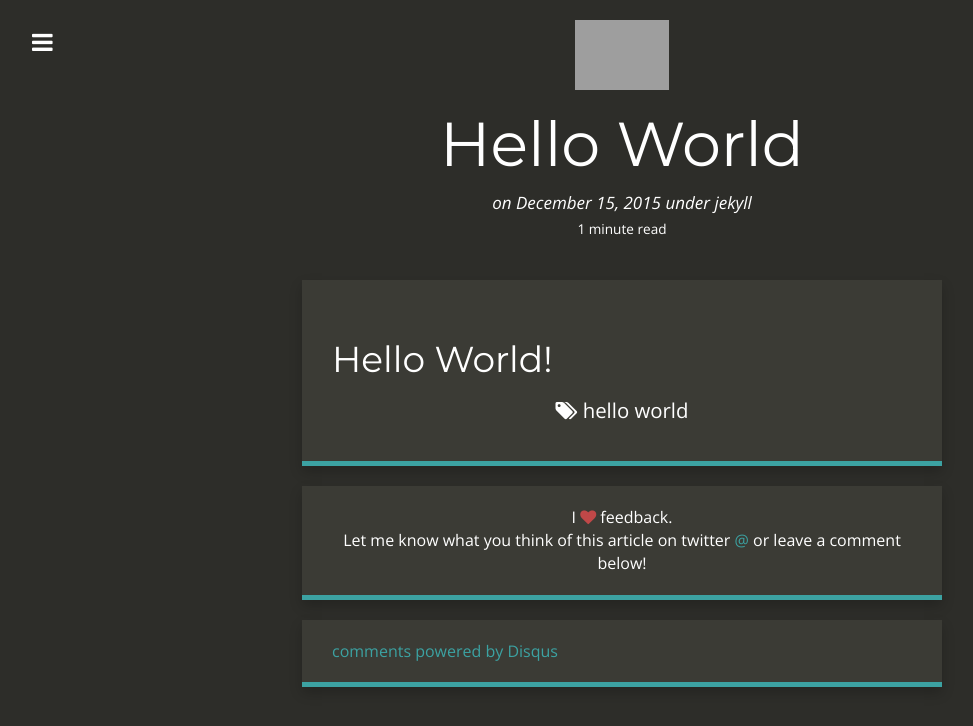
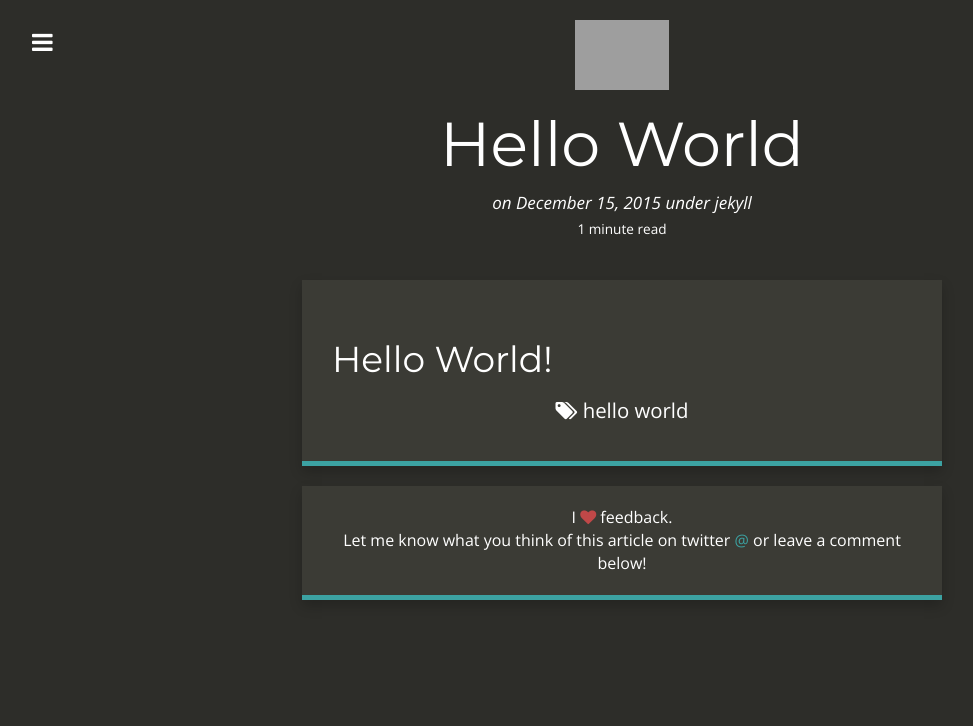
Before and after one commit to carlosbaia/carlosbaia.github.io, a Jekyll site: the page built from _posts/2015-12-15-hello-world.md, in a window 1280 px wide. Shown: the top 726 px of the page, without its empty margins (18-991 px from the left). Built offline with Jekyll 4.4.1, drawn with Linux system fonts in a browser that asks for light colours; nearby versions of some CDN libraries; Markdown is read by kramdown in place of the engine named in the settings; comment, search, counter and statistics services are not loaded; part of the change alters nothing that is shown; grey boxes are pictures that could not be loaded.

Commit message:
Update _config.yml

```diff
--- a/_config.yml
+++ b/_config.yml
@@ -8,7 +8,7 @@ title_description: "Engenheiro de Computação e Desenvolvedor de Software há m
 
 title_image: "https://s.gravatar.com/avatar/a094eb0d6a2614158242087840f2a7d7?s=200"
 google_analytics: "UA-71213574-1"
-disqus_account: carlosbaia
+#disqus_account: carlosbaia
 #github_repository: ""
 #addthis_id: ra-513c6fa83da6ec67
 post_limit: 5
```
